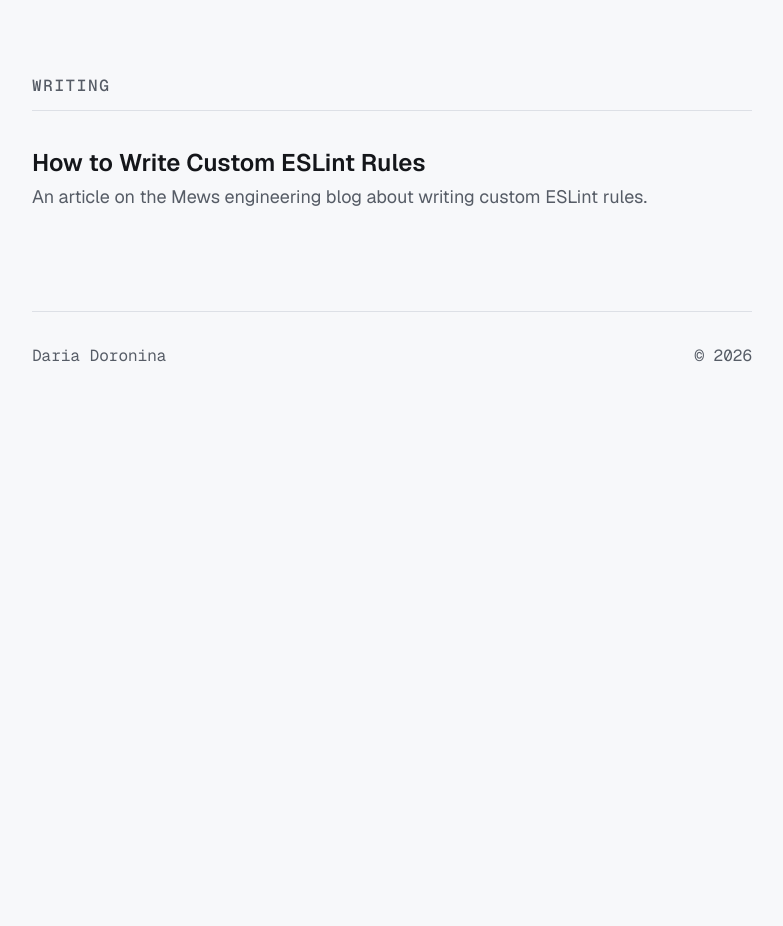
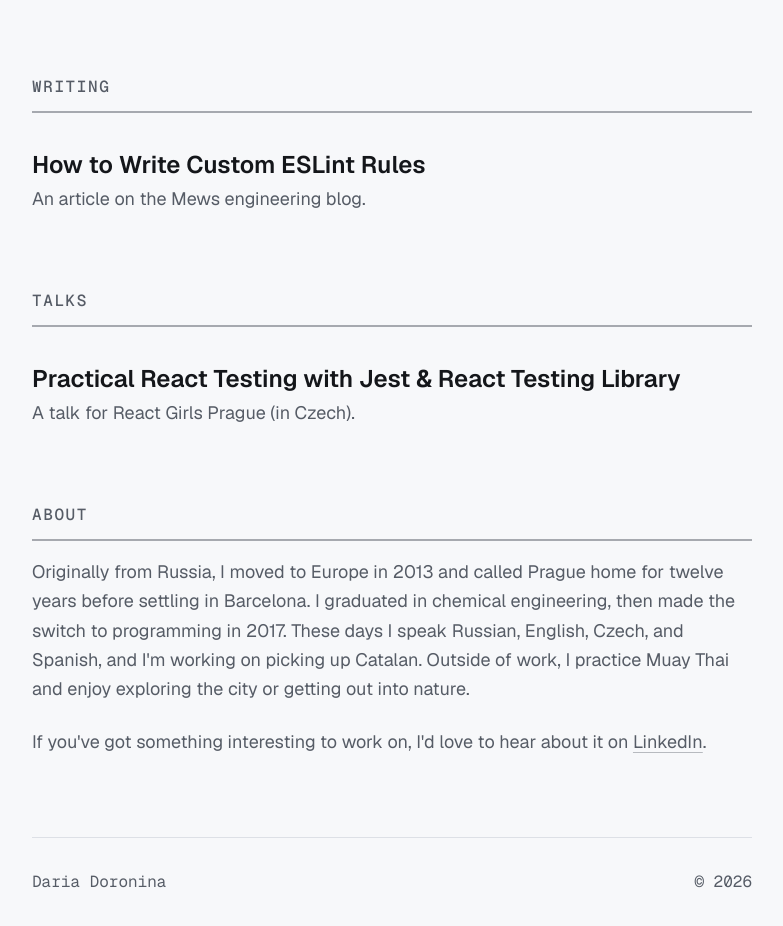
Before and after one commit to Skidle/skidle.github.io, a Next.js app: page / in a window 1280 px wide. Shown: the part 600-1526 px from the top of the page, without its empty margins (248-1031 px from the left). Before the commit the page ends 1080 px from the top, so only its background shows below. Built offline with nearby package versions, Linux system fonts and the light colour scheme.

Commit message:
added bio

```diff
--- /dev/null
+++ b/app/components/About.tsx
@@ -0,0 +1,34 @@
+export function About({
+  text,
+  note,
+  cta,
+  ctaHref,
+}: {
+  text: string;
+  note: string;
+  cta: string;
+  ctaHref: string;
+}) {
+  return (
+    <section className="mt-14">
+      <h2 className="mb-4 border-b-2 border-foreground-muted/50 pb-3 font-mono text-sm font-medium uppercase tracking-widest text-foreground-muted sm:text-base">
+        About
+      </h2>
+      <p className="max-w-prose text-base leading-relaxed text-foreground-muted sm:text-lg">
+        {text}
+      </p>
+      <p className="mt-6 max-w-prose text-base leading-relaxed text-foreground-muted sm:text-lg">
+        {note}{" "}
+        <a
+          href={ctaHref}
+          target="_blank"
+          rel="noopener noreferrer"
+          className="underline decoration-foreground-muted/40 decoration-1 underline-offset-4 transition-colors hover:text-accent hover:decoration-accent"
+        >
+          {cta}
+        </a>
+        .
+      </p>
+    </section>
+  );
+}
--- a/app/components/EntryList.tsx
+++ b/app/components/EntryList.tsx
@@ -6,15 +6,16 @@ export type Entry = {
 
 export function EntryList({ items }: { items: Entry[] }) {
   return (
-    <div className="divide-y divide-rule">
+    <div className="divide-y divide-rule/50">
       {items.map((item) => (
         <a
           key={item.href}
           href={item.href}
           target="_blank"
           rel="noopener noreferrer"
-          className="group relative -mx-4 flex flex-col gap-1 rounded-lg px-4 py-5 transition-colors hover:bg-surface"
+          className="group block"
         >
+          <div className="relative -mx-4 flex flex-col gap-1 rounded-lg px-4 py-5 transition-colors hover:bg-surface">
             <span
               aria-hidden="true"
               className="pointer-events-none absolute inset-y-2 left-0 w-1 rounded-full bg-accent opacity-0 transition-opacity group-hover:opacity-100"
@@ -25,6 +26,7 @@ export function EntryList({ items }: { items: Entry[] }) {
             <p className="text-base text-foreground-muted sm:text-lg">
               {item.meta}
             </p>
+          </div>
         </a>
       ))}
     </div>
--- a/app/components/Section.tsx
+++ b/app/components/Section.tsx
@@ -3,7 +3,7 @@ import { Entry, EntryList } from "./EntryList";
 export function Section({ title, items }: { title: string; items: Entry[] }) {
   return (
     <section className="mt-14">
-      <h2 className="mb-4 border-b border-rule pb-3 font-mono text-sm font-medium uppercase tracking-widest text-foreground-muted sm:text-base">
+      <h2 className="mb-4 border-b-2 border-foreground-muted/50 pb-3 font-mono text-sm font-medium uppercase tracking-widest text-foreground-muted sm:text-base">
         {title}
       </h2>
       <EntryList items={items} />
--- a/app/content.ts
+++ b/app/content.ts
@@ -10,7 +10,7 @@ export const projects: Entry[] = [
   {
     title: "BuildHype",
     href: "https://github.com/Skidle/BuildHype",
-    meta: "A waitlist tool. Next.js, TypeScript, Supabase, Google sign-in, an embeddable signup widget, Redis rate limiting.",
+    meta: "A waitlist tool built with Next.js, TypeScript, and Supabase, with social auth, an embeddable signup widget, and Redis-backed rate limiting.",
   },
   {
     title: "spotify-client",
@@ -23,6 +23,21 @@ export const writing: Entry[] = [
   {
     title: "How to Write Custom ESLint Rules",
     href: "https://developers.mews.com/how-to-write-custom-eslint-rules/",
-    meta: "An article on the Mews engineering blog about writing custom ESLint rules.",
+    meta: "An article on the Mews engineering blog.",
   },
 ];
+
+export const talks: Entry[] = [
+  {
+    title: "Practical React Testing with Jest & React Testing Library",
+    href: "https://www.youtube.com/watch?v=sTgNcM8Frw8",
+    meta: "A talk for React Girls Prague (in Czech).",
+  },
+];
+
+export const bio = {
+  text: "Originally from Russia, I moved to Europe in 2013 and called Prague home for twelve years before settling in Barcelona. I graduated in chemical engineering, then made the switch to programming in 2017. These days I speak Russian, English, Czech, and Spanish, and I'm working on picking up Catalan. Outside of work, I practice Muay Thai and enjoy exploring the city or getting out into nature.",
+  note: "If you've got something interesting to work on, I'd love to hear about it on",
+  cta: "LinkedIn",
+  ctaHref: "https://www.linkedin.com/in/dariadoronina/",
+};
--- a/app/page.tsx
+++ b/app/page.tsx
@@ -1,7 +1,8 @@
+import { About } from "./components/About";
 import { Footer } from "./components/Footer";
 import { Header } from "./components/Header";
 import { Section } from "./components/Section";
-import { links, projects, writing } from "./content";
+import { links, projects, writing, talks, bio } from "./content";
 
 export default function Home() {
   return (
@@ -15,6 +16,9 @@ export default function Home() {
 
       <Section title="Projects" items={projects} />
       <Section title="Writing" items={writing} />
+      <Section title="Talks" items={talks} />
+
+      <About {...bio} />
 
       <Footer name="Daria Doronina" year={2026} />
     </main>
```
Lines whose indentation alone changed are shown as unchanged.
